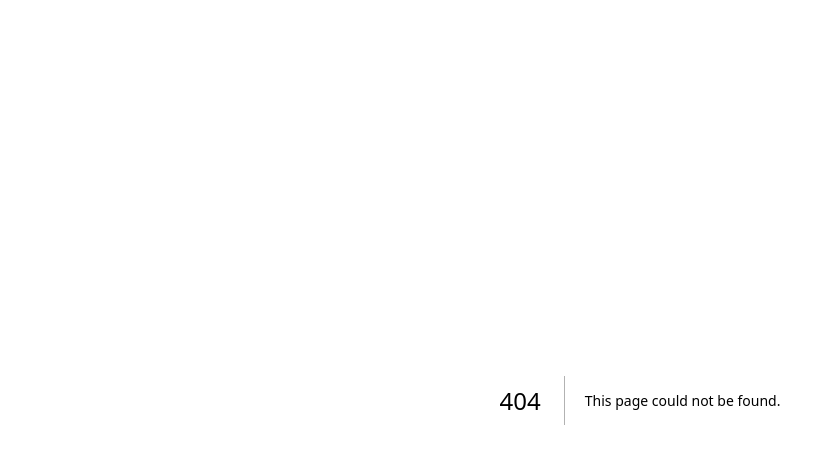
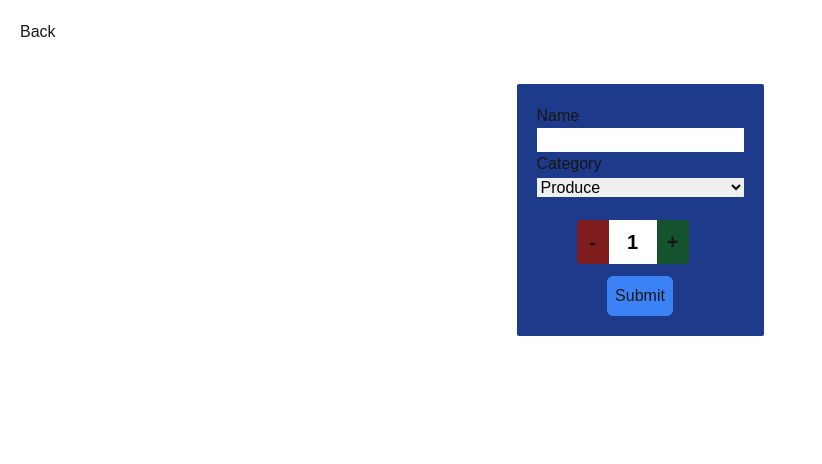
Before and after one commit to D-Sluchinski/cprg306-assignments, a Next.js app: page /week-5 in a window 1280 px wide. Before the commit this address had no page. Shown: the top 464 px of the page, without its empty margins (0-822 px from the left). Built offline with nearby package versions, Linux system fonts and the light colour scheme.

Commit message:
week- 5 initialized
non-working

```diff
--- a/app/page.js
+++ b/app/page.js
@@ -13,6 +13,7 @@ export default function Home() {
           <li><Link href={"/week-2"} className="hover:underline">Week 2</Link></li>
           <li><Link href={"/week-3"} className="hover:underline">Week 3</Link></li>
           <li><Link href={"/week-4"} className="hover:underline">Week 4</Link></li>
+          <li><Link href={"/week-5"} className="hover:underline">Week 5</Link></li>
           </ul>
         </div>
       </main>
--- a/app/week-4/new-item.js
+++ b/app/week-4/new-item.js
@@ -57,6 +57,4 @@ export default function NewItem() {
         </main>
     );
 
-
-
 };
--- /dev/null
+++ b/app/week-5/new-item.js
@@ -0,0 +1,121 @@
+"use client"
+import {useState} from "react";
+
+
+export default function NewItem() {
+    let [quantity, setQuantity] = useState(1);
+    let [name, setName] = useState("");
+    let [category, setCategory] = useState("produce");
+
+
+    const handleName = (event) => {
+        let newName = event.target.name;
+        if (newName == "") {
+            return alert("Name cannot be empty");
+        }
+        setName(newName);
+    };
+
+    const handleCategory = (event) => {
+        let newCategory = event.target.category;
+        if (category == "") {
+            return alert("Category cannot be empty");
+        }
+        setCategory(newCategory);
+    };
+
+
+    const handleSubmit = (event) => {
+        event.preventDefault();
+        let addItem = {name, quantity, category};
+        console.log(addItem.name);
+        alert(`Name: ${name}, Quantity: ${quantity}, Category: ${category}`);
+        resetAll();
+    };
+
+    let resetAll = () => {
+        setCategory("produce");
+        setName("");
+        setQuantity(1);
+    };
+
+
+    let increment = () => {
+
+        if(quantity <= 19) {
+            setQuantity(quantity+1);
+        }
+        else{
+            warnPopup(quantity);
+        }
+
+        };
+
+    let decrement = () => {
+
+        if(quantity > 1) {
+            setQuantity(quantity-1);
+        }
+        else{
+            warnPopup(quantity);
+        }
+
+    };
+
+    let warnPopup = (quantity) => {
+        if (quantity == 20 ){
+            alert("Warning: Cannot increment above 20");
+        }
+        else if (quantity == 1){
+            alert("Warning: Cannot decrement below 0");
+        }
+
+    };
+
+
+
+
+
+    return(
+
+        <main className="p-5 bg-blue-900 m-5 w-min rounded-sm ">
+            <div className="flex flex-row">
+
+                <form onSubmit={(event)=>{handleSubmit(event)}}>
+                    <label>Name</ label>
+                        <input type="text" name="name" className="text-black" value={name} onChange={(event)=>{handleName(event)}}/>
+
+                    <label>Category</label>
+
+                    <select name="category"  className="w-full text-black" value={category} onChange={(event)=>{handleCategory(event)}}>
+                        <option value="produce" className="text-black">Produce</option>
+                        <option value="dairy" className="text-black">Dairy</option>
+                        <option value="bakery" className="text-black">Bakery</option>
+                        <option value="meat" className="text-black">Meat</option>
+                        <option value="frozen" className="text-black">Frozen</option>
+                        <option value="canned goods" className="text-black">Canned Goods</option>
+                        <option value="dry goods" className="text-black">Dry Goods</option>
+                        <option value="beverages" className="text-black">Beverages</option>
+                        <option value="snacks" className="text-black">Snacks</option>
+                        <option value="household" className="text-black">Household</option>
+                    </select>
+
+
+                    <div className="flex flex-row pt-5 pl-10 pr-10">
+                        <button onChange={decrement} className="text-xl bg-red-900 hover:bg-red-500 rounded-l rounded-r p-2 text-xl font-bold w-8 grid justify-items-center" >-</button>
+                    <p className="bg-white p-2 text-xl font-bold text-black w-12 grid justify-items-center">{quantity}</p>
+                        <button onChange={increment} className="text-xl bg-green-900 hover:bg-green-500 rounded-r rounded-r p-2 text-xl font-bold w-8 grid justify-items-center">+</button>
+                    </div>
+
+                    <button type="submit" className='bg-blue-500 p-2 mt-3  mr-auto ml-auto rounded-md grid justify-items-center' >Submit</button>
+
+                </form>
+
+
+
+
+            </div>
+        </main>
+    );
+
+};
--- /dev/null
+++ b/app/week-5/page.js
@@ -0,0 +1,16 @@
+"use client";
+import Link from "next/link";
+import NewItem from "./new-item";
+
+export default function Page(){
+
+    return (
+
+        <main>
+            <div className="p-5"><Link href={'/'} className="hover:underline">Back</Link></div>
+        <div className="grid justify-center">
+            <NewItem/>
+        </div>
+        </main>
+    );
+}
```
